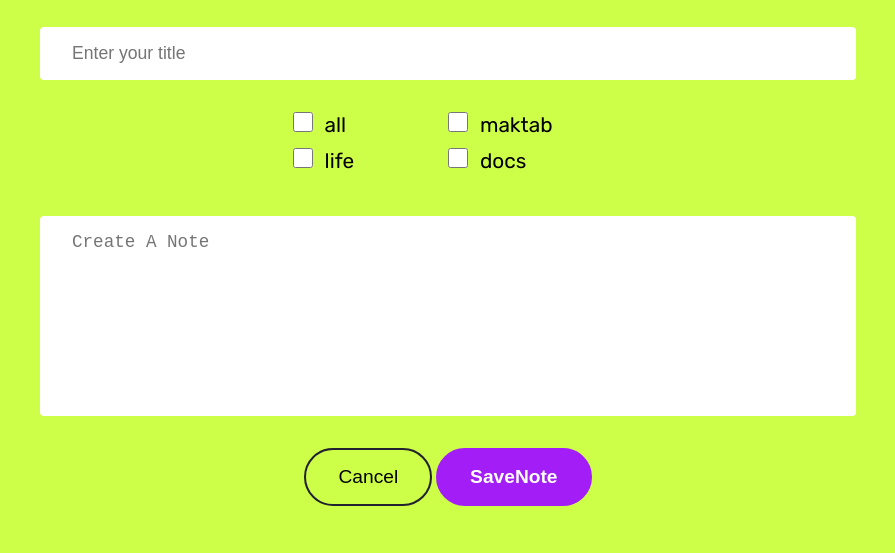
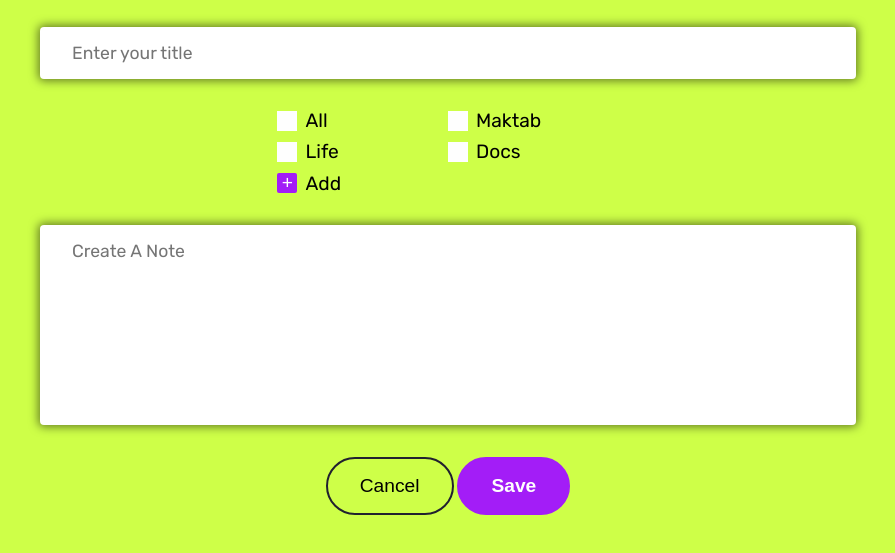
Before and after one commit to hadiroudbari/NotePad, a plain HTML site: page add.html in a window 1280 px wide. Shown: the part 201-754 px from the top of the page, without its empty margins (192-1087 px from the left). Drawn offline with nearby package versions, Linux system fonts and the light colour scheme.

Commit message:
Modify Styles

```diff
--- a/add.html
+++ b/add.html
@@ -20,7 +20,8 @@
 
         <div class="checkbox">
           <div class="checkbox__item">
-            <label for="tag__all">all</label>
+            <label for="tag__all" class="tag__label"
+              >all
               <input
                 value="all"
                 type="checkbox"
@@ -28,10 +29,13 @@
                 class="tag"
                 id="tag__all"
               />
+              <span class="checkmark"></span>
+            </label>
           </div>
 
           <div class="checkbox__item">
-            <label for="tag__maktab">maktab</label>
+            <label for="tag__maktab" class="tag__label"
+              >maktab
               <input
                 value="maktab"
                 type="checkbox"
@@ -39,10 +43,13 @@
                 class="tag"
                 id="tag__maktab"
               />
+              <span class="checkmark"></span>
+            </label>
           </div>
 
           <div class="checkbox__item">
-            <label for="tag__life">life</label>
+            <label for="tag__life" class="tag__label"
+              >life
               <input
                 value="life"
                 type="checkbox"
@@ -50,10 +57,13 @@
                 class="tag"
                 id="tag__life"
               />
+              <span class="checkmark"></span>
+            </label>
           </div>
 
           <div class="checkbox__item">
-            <label for="docs">docs</label>
+            <label for="tag__docs" class="tag__label"
+              >docs
               <input
                 value="docs"
                 type="checkbox"
@@ -61,6 +71,15 @@
                 class="tag"
                 id="tag__docs"
               />
+              <span class="checkmark"></span>
+            </label>
+          </div>
+
+          <div class="checkbox__item">
+            <a href="#" class="add__tag">
+              Add
+              <button>+</button>
+            </a>
           </div>
         </div>
 
@@ -68,7 +87,7 @@
 
         <div class="buttons">
           <button class="btn__cancel"><a href="./notes.html">Cancel</a></button>
-          <button class="btn__add">SaveNote</button>
+          <button class="btn__add">Save</button>
         </div>
       </form>
     </div>
--- a/assets/css/add.css
+++ b/assets/css/add.css
@@ -27,6 +27,7 @@
   align-items: center;
   margin: 0 auto;
   gap: 2rem;
+  font-family: "Rubik";
 }
 
 .container #form .checkbox {
@@ -40,16 +41,87 @@
   direction: rtl;
 }
 
-.container #form .checkbox input {
-  margin-right: 0.5rem;
-  margin-bottom: 1rem;
+.container #form .checkbox .checkbox__item label {
+  position: relative;
+  display: flex;
+  justify-content: flex-end;
+  gap: 0.5rem;
+  margin-bottom: 0.7rem;
+  font-size: 1.2rem;
+  font-family: inherit;
+  text-transform: capitalize;
+  cursor: pointer;
+  user-select: none;
+}
+
+.container #form .checkbox .checkbox__item label input {
+  position: absolute;
+  opacity: 0;
+  cursor: pointer;
+  height: 0;
+  width: 0;
+}
+
+.container #form .checkbox .checkbox__item label .checkmark {
+  position: relative;
   width: 1.25rem;
   height: 1.25rem;
+  background-color: var(--light);
 }
 
-.container #form .checkbox label {
-  margin-right: 0.2rem;
-  font-size: 1.3rem;
+.container #form .checkbox .checkbox__item label:hover input ~ .checkmark {
+  background-color: var(--secondary);
+}
+
+.container #form .checkbox .checkbox__item label input:checked ~ .checkmark {
+  background-color: var(--tertiary);
+}
+
+.container #form .checkbox .checkbox__item label .checkmark:after {
+  content: "";
+  position: absolute;
+  display: none;
+}
+
+.container
+  #form
+  .checkbox
+  .checkbox__item
+  label
+  input:checked
+  ~ .checkmark:after {
+  display: block;
+}
+
+.container #form .checkbox .checkbox__item label .checkmark:after {
+  left: 6px;
+  top: 3px;
+  width: 5px;
+  height: 10px;
+  border: solid var(--light);
+  border-width: 0 3px 3px 0;
+  transform: rotate(45deg);
+}
+
+.container #form .checkbox .checkbox__item .add__tag {
+  font-size: 1.2rem;
+  display: flex;
+  justify-content: flex-end;
+  align-items: center;
+  gap: 0.5rem;
+}
+
+.container #form .checkbox .checkbox__item .add__tag button {
+  width: 1.25rem;
+  height: 1.25rem;
+  background-color: var(--tertiary);
+  color: var(--light);
+  font-size: 1.2rem;
+  cursor: pointer;
+  display: flex;
+  justify-content: center;
+  align-items: center;
+  border-radius: 2px;
 }
 
 .container #form input#title,
@@ -58,6 +130,8 @@
   padding: 1rem 2rem;
   border-radius: 4px;
   font-size: 1.1rem;
+  font-family: inherit;
+  box-shadow: 0 0 10px 2px rgba(0, 0, 0, 0.5);
 }
 
 .container #form textarea {
--- a/assets/css/index.css
+++ b/assets/css/index.css
@@ -7,7 +7,7 @@
   justify-content: center;
   align-items: center;
   height: 100vh;
-  padding: 0 100px;
+  padding: 0 50px;
 }
 
 .container .body__bg {
@@ -29,9 +29,11 @@
   width: 100%;
   margin-bottom: 20px;
   background-color: var(--tertiary);
-  color: #fff;
+  color: var(--light);
+  border: 4px solid var(--tertiary);
   border-radius: 4rem;
   font-weight: 700;
+  transition: all 0.4s ease-in-out;
 }
 
 .container button a {
@@ -39,3 +41,8 @@
   width: 100%;
   padding: 1.2rem 0;
 }
+
+.container button:hover {
+  background-color: transparent;
+  color: var(--tertiary);
+}
--- a/assets/css/login.css
+++ b/assets/css/login.css
@@ -5,7 +5,7 @@
   flex-direction: column;
   align-items: center;
   width: 60%;
-  margin: 150px auto 0;
+  margin: 100px auto 0;
   text-align: center;
   gap: 40px;
 }
@@ -35,16 +35,22 @@
   width: 100%;
   height: 2.5rem;
   padding: 0.2rem 1.2rem;
-  font-size: 1.1rem;
   border-radius: 4rem;
+  font-family: "Rubik";
 }
 
 .container #form input#submit {
   display: inline-block;
   background-color: var(--tertiary);
-  color: #fff;
+  color: var(--light);
   width: 100%;
   height: 3rem;
   cursor: pointer;
   font-weight: 700;
+  font-size: 1rem;
 }
+
+#logo {
+  width: 100px;
+  height: 100px;
+}
--- a/assets/css/notes.css
+++ b/assets/css/notes.css
@@ -40,6 +40,7 @@ header .container .tags .tag__list .tag__item {
   border: 2px solid var(--dark);
   padding: 0.7rem 1.2rem;
   border-radius: 4rem;
+  cursor: pointer;
 }
 
 header .container .tags .tag__list .tag__item.active {
```
Also changed, not shown: index.html (+1 -1 lines), login.html (+1 -0 lines), signup.html (renamed from register.html, +2 -1 lines), img/notes-logo.jpg (added). Lines whose indentation alone changed are shown as unchanged.
